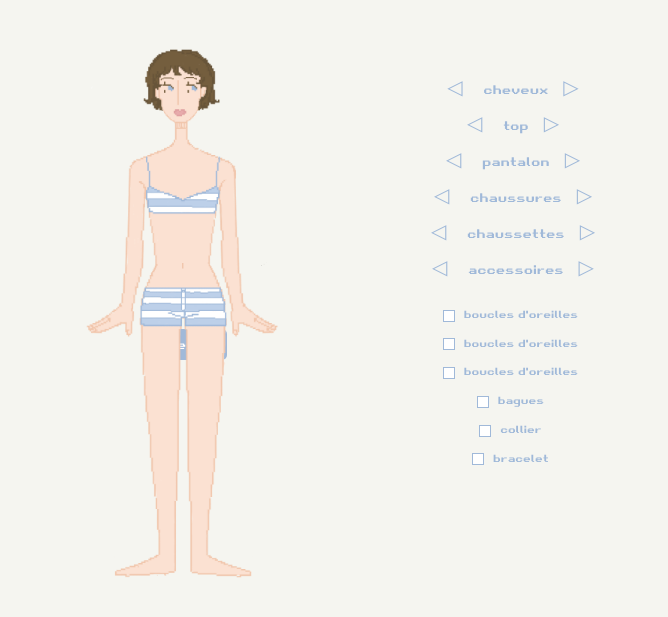
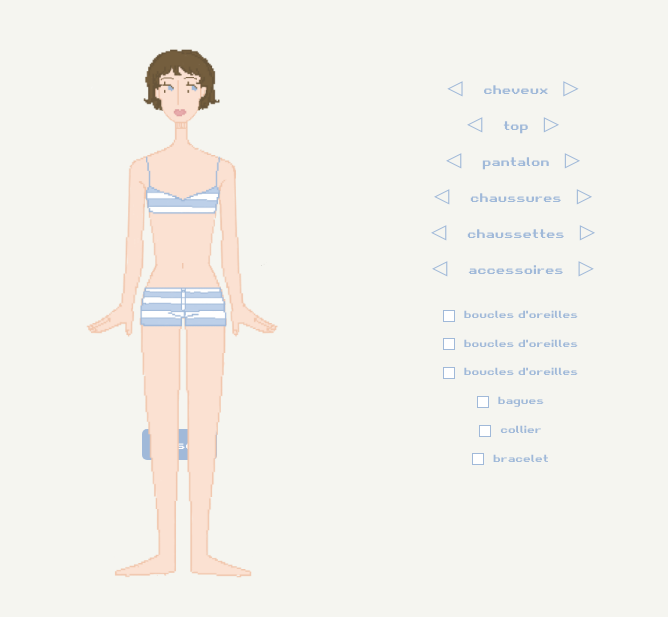
Before and after one commit to audrip05/cecianniversaire, a plain HTML site: page index.html in a window 1280 px wide. Shown: the part 65-682 px from the top of the page, without its empty margins (307-975 px from the left). Drawn offline with Linux system fonts and the light colour scheme.

Commit message:
Update index.html

```diff
--- a/index.html
+++ b/index.html
@@ -43,8 +43,8 @@
 
         .reset-wrapper {
             position: absolute;
-            top: 300px;
-            left: -10px;
+            top: 400px;
+            left: -20px;
             display: flex;
             justify-content: center;
             width: 100%;
```
